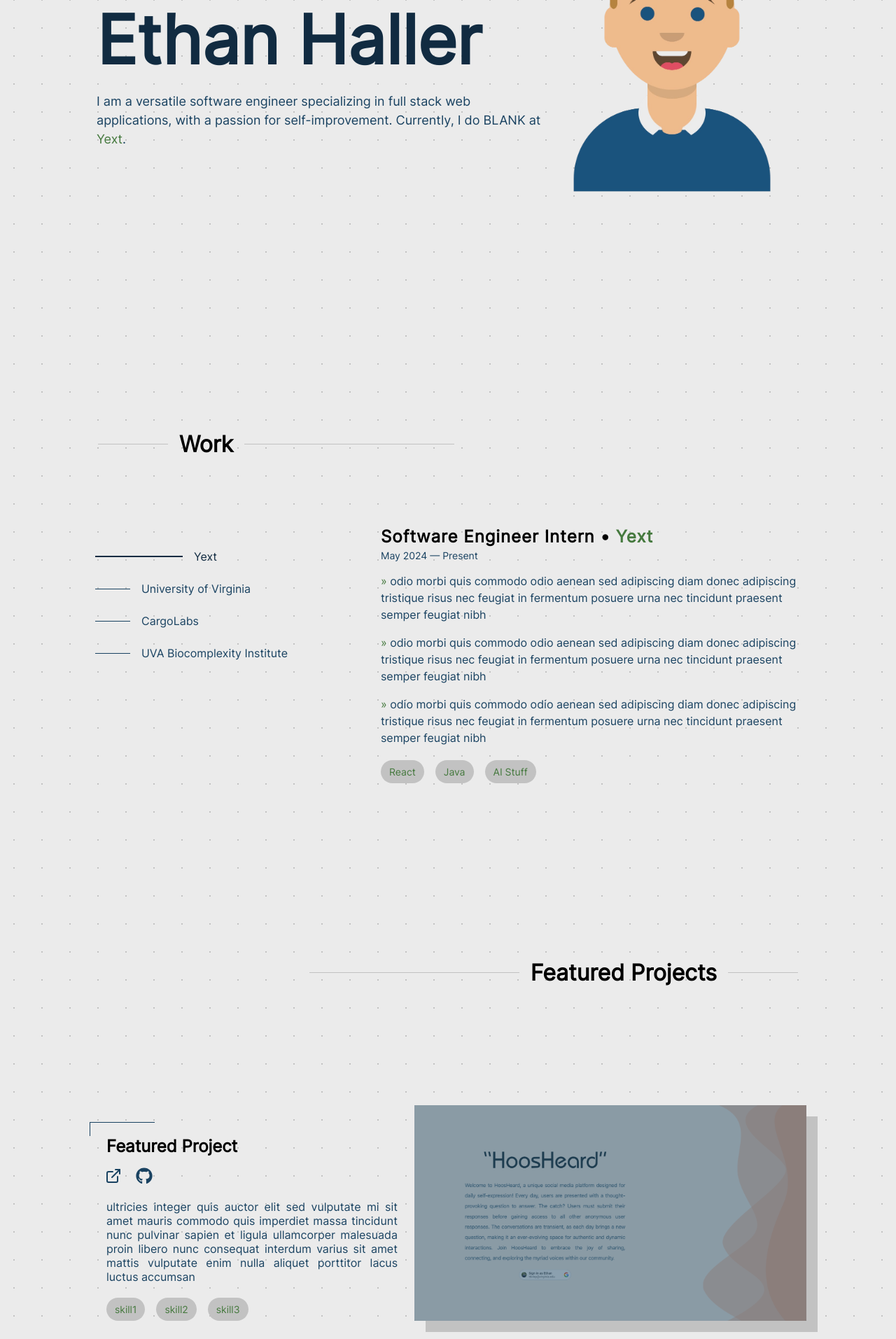
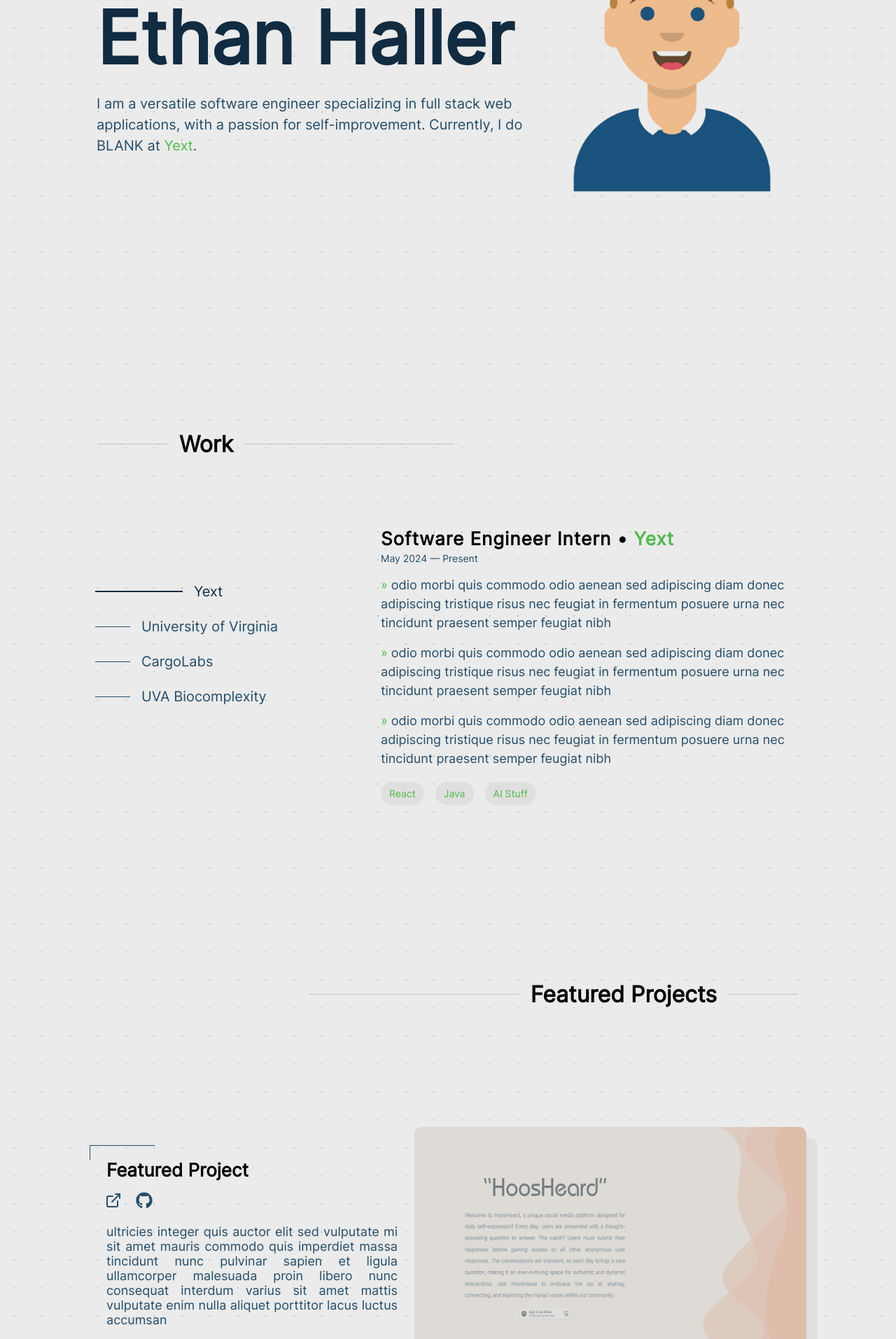
Before and after one commit to EthanHaller/Portfolio, a React (Vite) app: page / in a window 1280 px wide. Shown: the part 340-2253 px from the top of the page at 70% size. Built offline with nearby package versions, Linux system fonts and the light colour scheme.

Commit message:
chore: update font sizes for better readability

```diff
--- a/src/Projects.jsx
+++ b/src/Projects.jsx
@@ -43,7 +43,7 @@ function Projects({ innerRef }) {
 				<div className="card-header">
 					<h4 className="project-title">{project.title}</h4>
 					{project.deploymentLink && (
-						<a target="_blank" href={project.deploymentLink} className="project-link">
+						<a target="_blank" href={project.deploymentLink} className="project-deployment-link">
 							<LuExternalLink />
 						</a>
 					)}
--- a/src/data/work.json
+++ b/src/data/work.json
@@ -37,7 +37,7 @@
 		"skills": ["HTML", "CSS", "JavaScript", "AWS"]
 	},
 	{
-		"company": "UVA Biocomplexity Institute",
+		"company": "UVA Biocomplexity",
 		"link": "https://biocomplexity.virginia.edu/",
 		"position": "Research Intern",
 		"dates": "May 2022 — July 2022",
--- a/src/styles/home.css
+++ b/src/styles/home.css
@@ -24,13 +24,15 @@ h1 {
 	max-width: 40rem;
 }
 
-.hello-text, .motto-text {
-	font-size: min(1.125rem, 3vw);
+.hello-text,
+.motto-text {
+	font-size: min(1.25rem, 3vw);
 	line-height: 1.5;
 	font-weight: 400;
 }
 
 .name {
+	font-size: min(6.5rem, 15vw);
 	margin-top: 1rem;
 	margin-bottom: 1rem;
 }
--- a/src/styles/projects.css
+++ b/src/styles/projects.css
@@ -28,7 +28,7 @@
 
 .featured-project-title {
 	position: relative;
-	font-size: 1.5rem;
+	font-size: 1.625rem;
 	padding-top: 1.25rem;
 	padding-inline: 1.5rem;
 	margin-bottom: 1rem;
@@ -96,6 +96,7 @@
 }
 
 .featured-project-description {
+	font-size: min(1.125rem, 3.5vw);
 	padding-inline: 1.5rem;
 	max-width: 50ch;
 	text-align: justify;
@@ -120,6 +121,7 @@
 .featured-project-image {
 	width: 100%;
 	height: 100%;
+	border-radius: 10px;
 	box-shadow: 1rem 1rem var(--bg-secondary);
 	transition: 0.3s ease;
 }
@@ -130,7 +132,8 @@
 	left: 0;
 	width: 100%;
 	height: 100%;
-	background-color: #194261;
+	border-radius: 10px;
+	background-color: var(--bg-tertiary);
 	opacity: 0.5;
 	pointer-events: none;
 	transition: 0.3s ease;
@@ -171,13 +174,24 @@
 .other-project-container {
 	background-color: var(--bg-secondary);
 	padding: 1rem;
+	border-radius: 10px;
 	display: flex;
 	justify-content: space-between;
+	transition: transform 0.3s ease;
 }
 
 .other-project-container.large {
 	flex-direction: column;
 	justify-content: flex-start;
+}
+
+.other-project-container:hover .project-deployment-link {
+	color: var(--accent-primary);
+	transform: translate(0px, -5px);
+}
+
+.other-project-container:hover {
+	transform: translate(0px, -5px);
 }
 
 .large {
@@ -214,14 +228,12 @@
 }
 
 .project-title {
+	font-size: 1.25rem;
 	margin: 0 0.5rem 0 0;
 }
 
-.project-link {
-	font-size: 1rem;
-}
-
-.project-link {
+.project-link,
+.project-deployment-link {
 	font-size: 1.25rem;
 	margin-inline: 0.125rem;
 	padding-inline: 0.25rem;
@@ -235,6 +247,7 @@
 }
 
 .project-description {
+	font-size: 1.125rem;
 	color: var(--text-secondary);
 }
 
@@ -245,7 +258,7 @@
 }
 
 .project-image.large {
-	border-radius: 0%;
+	border-radius: 10px;
 	height: auto;
 	width: 70%;
 }
@@ -310,8 +323,22 @@
 		justify-content: flex-start;
 	}
 
+	.featured-project-image {
+		box-shadow: 0.5rem 0.5rem var(--bg-secondary);
+	}
+
 	.featured-project-image-wrapper {
 		margin-top: 3rem;
+	}
+
+	.featured-project-image-wrapper:hover .overlay {
+		transform: translate(-0.25rem, -0.25rem);
+		opacity: 0;
+	}
+
+	.featured-project-image-wrapper:hover .featured-project-image {
+		transform: translate(-0.25rem, -0.25rem);
+		box-shadow: 1rem 1rem var(--bg-secondary);
 	}
 }
 
@@ -323,7 +350,7 @@
 	}
 }
 
-@media (max-width: 725px) {
+@media (max-width: 775px) {
 	.grid {
 		grid-template-columns: repeat(1, 1fr);
 	}
--- a/src/styles/work.css
+++ b/src/styles/work.css
@@ -6,7 +6,7 @@
 }
 
 .buttons-container {
-	margin-top: 3rem;
+	margin-top: 6rem;
 	display: flex;
 	flex-direction: column;
 	width: 400px;
@@ -36,7 +36,7 @@ button {
 	cursor: pointer;
 	color: var(--text-secondary);
 	font-family: "Inter", sans-serif;
-	font-size: 1rem;
+	font-size: 1.25rem;
 	font-weight: 500;
 }
 
@@ -71,7 +71,7 @@ button {
 
 .position-company {
 	margin-bottom: 0.25rem;
-	font-size: 1.5rem;
+	font-size: 1.625rem;
 	letter-spacing: 0.0625rem;
 }
 
@@ -85,6 +85,7 @@ button {
 	margin-bottom: 1rem;
 	line-height: 1.5;
 	font-weight: 400;
+	font-size: min(1.125rem, 3.5vw);
 }
 
 .bullet-point {
@@ -104,7 +105,6 @@ button {
 	color: var(--accent-primary);
 	list-style-type: none;
 	border-radius: 30px;
-	/* border: 1px solid var(--bg-secondary); */
 	margin-top: 0.25rem;
 	margin-right: 1rem;
 	padding: 0.5rem 0.75rem 0.5rem 0.75rem;
@@ -121,7 +121,7 @@ button {
 
 .title-line {
 	height: 1px;
-	background-color: var(--bg-secondary);
+	background-color: var(--bg-tertiary);
 }
 
 .title-line.first {
@@ -177,7 +177,7 @@ button {
 	}
 
 	button {
-		font-size: 1rem;
+		font-size: 1.125rem;
 		font-weight: 900;
 	}
 }
--- a/src/theme.css
+++ b/src/theme.css
@@ -5,9 +5,10 @@
 @media (prefers-color-scheme: dark) {
 	:root {
 		--bg-primary: #112b41;
-		--bg-secondary: #194261;
+		--bg-secondary: #1B354B;
+		--bg-tertiary: #234C6B;
 		--accent-primary: #8cc084;
-		--accent-secondary: #45793e;
+		--accent-secondary: #4dbb4a;
 		--text-primary: #ebebeb;
 		--text-secondary: #c2c2c2;
 	}
@@ -16,11 +17,13 @@
 @media (prefers-color-scheme: light) {
 	:root {
 		--bg-primary: #ebebeb;
-		--bg-secondary: #c2c2c2;
-		--accent-primary: #45793e;
+		--bg-secondary: #dfdfdf;
+		--bg-tertiary: #c0c0c0; /* Adjust as needed */
+
+		--accent-primary: #4dbb4a;
 		--accent-secondary: #8cc084;
 		--text-primary: #112b41;
-		--text-secondary: #194261;
+		--text-secondary: #234C6B;
 	}
 }
 
@@ -38,7 +41,7 @@
 
 body {
 	margin: 0;
-	background-image: radial-gradient(var(--bg-secondary) 1px, transparent 0);
+	background-image: radial-gradient(var(--bg-tertiary) 1px, transparent 0);
 	background-size: 40px 40px;
 }
 
```
